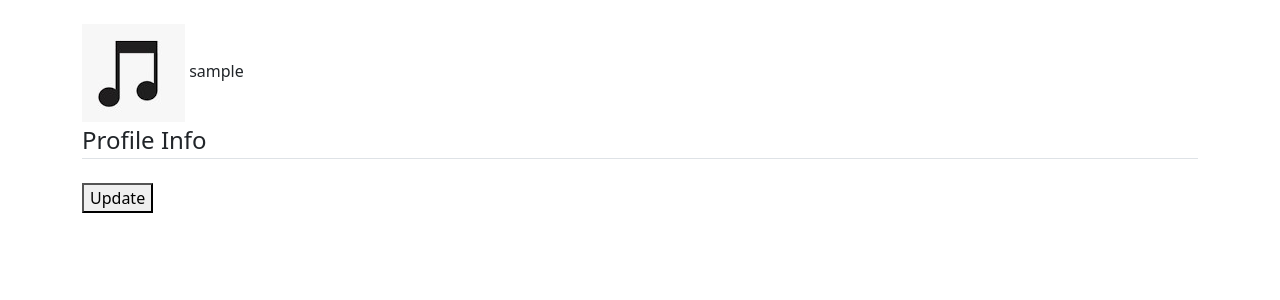
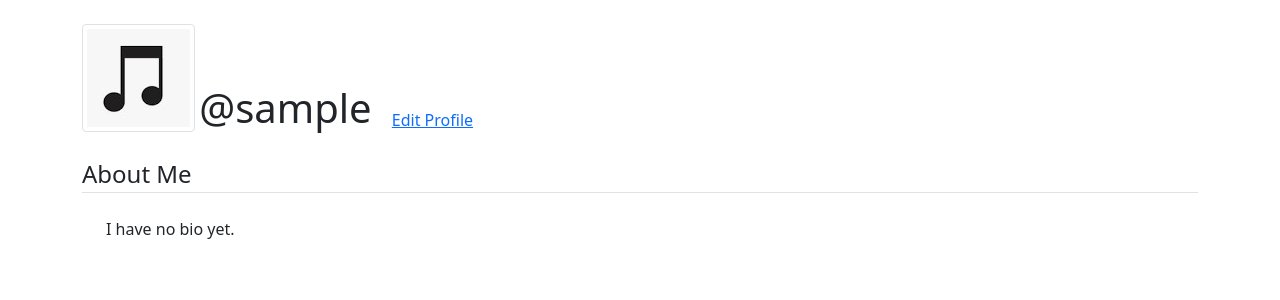
Before and after one commit to cleeke29/Senior-Project_Group2, a Django app: template pitch_proto/templates/profile.html in a window 1280 px wide. Shown: the part 110-410 px from the top of the page. Run offline with Django 3.2, Linux system fonts and the light colour scheme; the template is opened without the code that fills it: values that come from a table or form of the project are taken from there, others are empty; the visitor is signed in with stand-in values (Sample User, id 1); data comes from the database, SQL or seed files in the repository.

Commit message:
Update profile.html

```diff
--- a/pitch_proto/templates/profile.html
+++ b/pitch_proto/templates/profile.html
@@ -5,23 +5,32 @@
 {% block content %}
 
 {% if user.image %}
-
-<img src="{{ user.image.url }}" onerror="if (this.src != '/media/default.jpg') this.src = '/media/default.jpg';" style="max-width: 200px;">
-{{ user }}
+<img src="{{ user.image.url }}" class="rounded img-thumbnail" onerror="if (this.src != '/media/default.jpg') this.src = '/media/default.jpg';" style="max-width: 200px;">
+<h1 class="d-inline align-bottom">@{{ page_user }}</h1>
 {% else %}
-<img src="/media/default.jpg" style="max-width: 200px;"> {{ user }}
+<img src="/media/default.jpg" class="rounded img-thumbnail" style="max-width: 200px;">
+<h1 class="d-inline align-bottom">@{{ page_user }}</h1>
 {% endif %}
 
-<form method="POST" enctype="multipart/form-data">
-    {% csrf_token %}
-    <fieldset class="form-group">
-        <legend class="border-bottom mb-4">Profile Info</legend>
-        {{ form.image }}
-    </fieldset>
-    <div class="form-group">
-        <button class="" type="submit">Update</button>
-    </div>
+{% if request.user == page_user %}
+          <a href="{% url 'edit_profile' user.id %}" class="d-inline ms-3 align-bottom">Edit Profile</a>
+{% else %}
+          <a href="{% url 'send_friend_request' userID=page_user.id %}" class="d-inline ms-3 align-bottom">Add Friend</a>
+{% endif %}
 
-</form>
+</br>
+<legend class="border-bottom my-4">About Me</legend>
+
+<div data-bs-spy="scroll" data-bs-target="#navbar-example2" data-bs-offset="0" tabindex="0">
+    <p class="ms-4">
+        {% if page_user.bio %}
+            {{ page_user.bio }}
+        {% else %}
+            I have no bio yet.
+        {% endif %}
+    </p>
+</div>
+
+
 
 {% endblock %}
```
